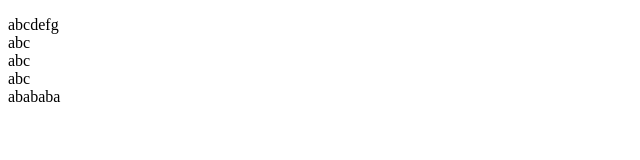
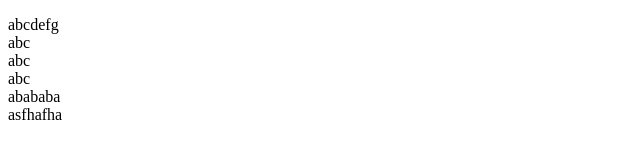
Before and after one commit to tomatoaiu/gitPrac, a plain HTML site: page gitprac/gitprac.html in a window 1280 px wide. Shown: the full height of the page, 0-640 px from the left. Drawn offline with Linux system fonts and the light colour scheme.

Commit message:
一行追加
asfhafha<br>を追加

```diff
--- a/gitprac/gitprac.html
+++ b/gitprac/gitprac.html
@@ -11,6 +11,7 @@
     abc<br>
     abc<br>
     abababa<br>
+    asfhafha<br>
   </p>
 </body>
 </html>
```
